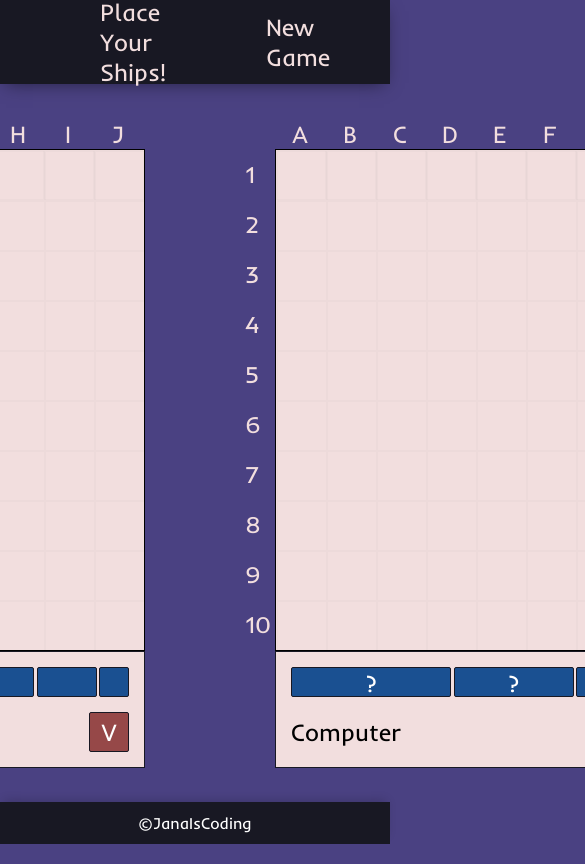
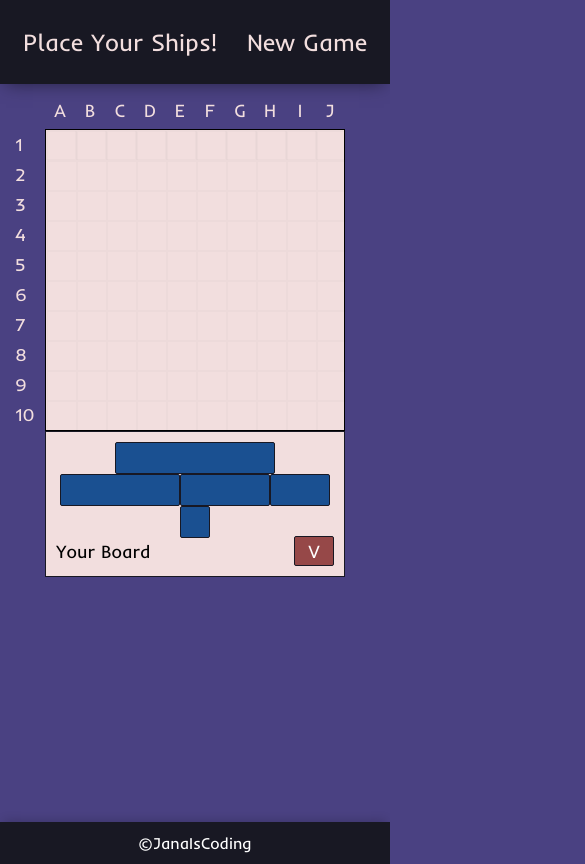
Before and after one commit to janaiscoding/battleship, a website built with webpack: page dist/index.html in a window 390 px wide. Shown: the top 864 px of the page, 585 px wide, since content can reach past the window. Built offline with nearby package versions, Linux system fonts and the light colour scheme.

Commit message:
Create mobile responsiveness logic

```diff
--- a/src/factories/player.js
+++ b/src/factories/player.js
@@ -7,6 +7,15 @@ export default class Player {
   }
   placePlayerShip(newL, newX, newY, newD) {
     this.playerBoard.placeShip(newL, newX, newY, newD);
+    let placedShips = this.playerBoard.shipsArray.filter(
+      (ship) => ship.coordPairs.length > 0
+    );
+    placedShips.forEach((ship) => {
+      document.getElementById(ship.coordPairs.length).style.backgroundColor = "#70717c";
+      console.log("here");
+    });
+
+    console.log(this.playerBoard.shipsArray);
   }
   playerShot(myTarget, myX, myY) {
     myTarget.playerBoard.receiveAttack(myX, myY);
--- a/src/index.js
+++ b/src/index.js
@@ -6,6 +6,8 @@ const playerBoard = document.querySelector(".player-array");
 const placeShipsInfo = document.querySelector(".place-ships-info");
 const canStartGame = document.querySelector(".can-start");
 const winnerLabel = document.querySelector(".winner");
+const playerPanel = document.querySelector(".player-board");
+const computerPanel = document.querySelector(".computer-board");
 
 let player = new Player("player");
 let computer = new AI("computer");
@@ -81,6 +83,13 @@ const renderBoard = (boardName) => {
 const checkPlayerShips = () => {
   let targetCheck = player.playerBoard.shipsArray;
   let response = targetCheck.every((ship) => ship.coordPairs.length > 0);
+
+  if (response) {
+    //when you place all ships, hide my panel
+    playerPanel.classList.add("hide-on-mobile");
+    // display the comp panel for first move
+    computerPanel.classList.remove("hide-on-mobile");
+  }
   return response;
 };
 
@@ -91,12 +100,28 @@ const attackEvent = (e) => {
   let canAttack = checkPlayerShips();
   if (canAttack) {
     // PLAYER TURN
+    // when player's turn is on, i already see the comp panel
+    //i attack
     player.playerShot(computer, x, y);
+    setTimeout(() => {
+      // after attack, i hide the comp board and display mine
+      computerPanel.classList.remove("display-on-mobile");
+      computerPanel.classList.add("hide-on-mobile");
+      playerPanel.classList.remove("hide-on-mobile");
+      playerPanel.classList.add("display-on-mobile");
+      console.log("hiding the computer board after my attack and showing mine");
+    }, 300);
     if (computer.playerBoard.allSunk) {
       endGame(player);
     }
     // AI TURN
     computer.computerShot(player);
+    setTimeout(() => {
+      playerPanel.classList.remove("display-on-mobile");
+      playerPanel.classList.add("hide-on-mobile");
+      computerPanel.classList.remove("hide-on-mobile");
+      computerPanel.classList.add("display-on-mobile");
+    }, 1000);
     updateBoard(player);
     if (player.playerBoard.allSunk) {
       endGame(computer);
--- a/src/style.css
+++ b/src/style.css
@@ -44,7 +44,7 @@ body {
   flex-direction: column;
   justify-content: center;
   padding: 0px 100px;
-  height: 85vh;
+  min-height: 85vh;
 }
 .new-game {
   cursor: pointer;
@@ -225,3 +225,66 @@ input:focus,
 input:active {
   border-color: transparent;
 }
+
+@media (max-width: 600px) {
+  .hide-on-mobile {
+    display: none;
+  }
+  .display-on-mobile {
+    display: flex;
+  }
+  .navbar {
+    gap: 1rem;
+    padding: 0px 1rem;
+  }
+  .content {
+    flex-direction: row;
+    justify-content: flex-start;
+    margin:10px;
+    padding: 5px;
+  }
+  .bottom-side-wrapper {
+    flex-direction: column;
+    justify-content: flex-start;
+    gap: 10px;
+  }
+  .gameboard,
+  .player-board,
+  .computer-board {
+    grid-template-columns: repeat(10, 30px);
+    grid-template-rows: repeat(10, 30px);
+    max-width: 300px;
+  }
+  .number {
+    height: 30px;
+    width: 30px;
+    font-size: 18px;
+  }
+  .letter {
+    height: 30px;
+    width: 30px;
+    font-size: 18px;
+  }
+
+  .cell,
+  .row {
+    width: 30px;
+    height: 30px;
+  }
+  .player-panel {
+    padding: 5px;
+  }
+  .player-ships {
+    flex-wrap: wrap;
+    justify-content: center;
+    padding: 5px;
+  }
+  .length-selector {
+    height: 32px;
+  }
+  .player-control {
+    font-size: 18px;
+    padding: 5px;
+    margin-top: 4rem;
+  }
+}
--- a/webpack.config.js
+++ b/webpack.config.js
@@ -4,6 +4,7 @@ module.exports = {
   mode: "development",
   devtool: "inline-source-map",
   entry: "./src/index.js",
+  watch: true,
   output: {
     filename: "main.js",
     path: path.resolve(__dirname, "dist"),
```
Also changed, not shown: dist/index.html, dist/main.js.
